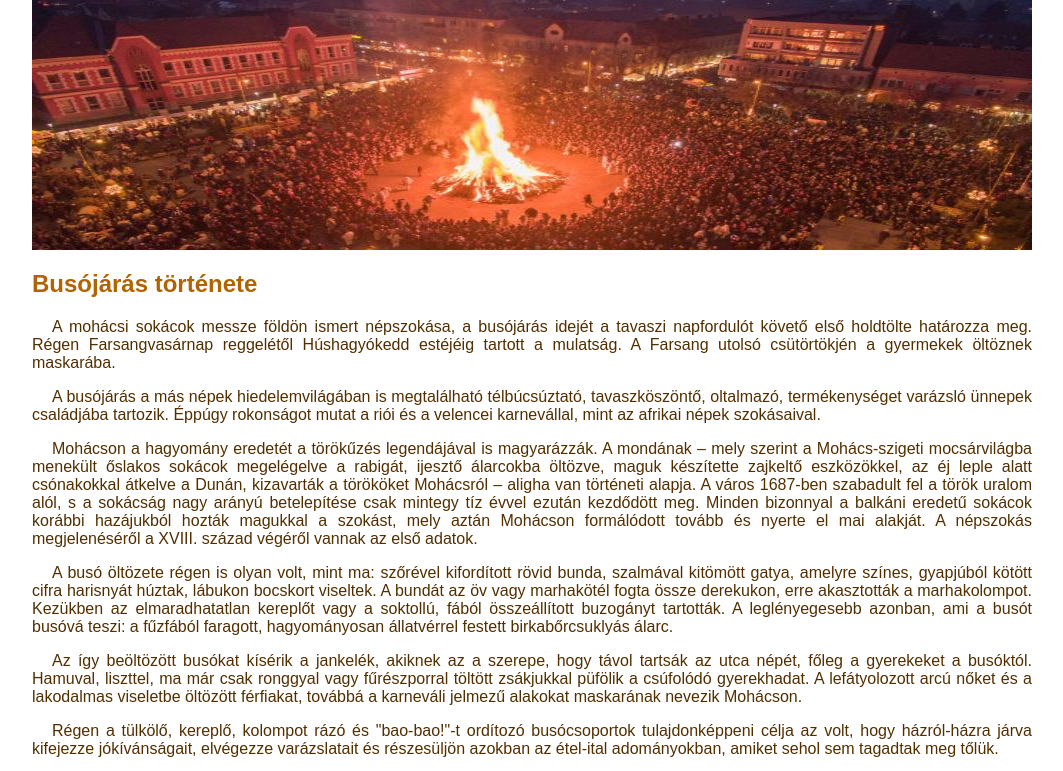
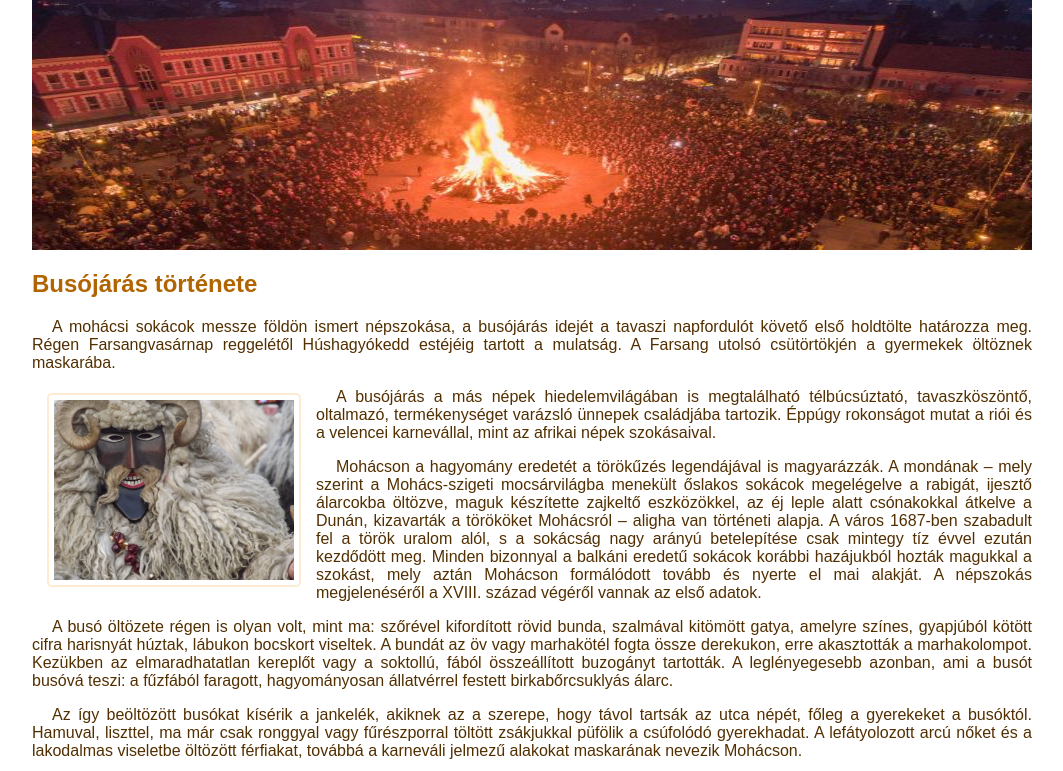
Before and after one commit to fintab24d/Busojaras, a plain HTML site: page index.html in a window 1280 px wide. Shown: the top 771 px of the page, without its empty margins (108-1171 px from the left). Drawn offline with Linux system fonts and the light colour scheme.

Commit message:
7.feladat

```diff
--- a/index.html
+++ b/index.html
@@ -16,6 +16,7 @@
         <p>A mohácsi sokácok messze földön ismert népszokása, a busójárás idejét a tavaszi napfordulót követő első
             holdtölte határozza meg. Régen Farsangvasárnap reggelétől Húshagyókedd estéjéig tartott a mulatság. A
             Farsang utolsó csütörtökjén a gyermekek öltöznek maskarába.</p>
+            <div class="balra"><img src="buso.jpg" alt="Egy busó" title="Egy busó"></div>
         <p>A busójárás a más népek hiedelemvilágában is megtalálható télbúcsúztató, tavaszköszöntő, oltalmazó,
             termékenységet varázsló ünnepek családjába tartozik. Éppúgy rokonságot mutat a riói és a velencei
             karnevállal, mint az afrikai népek szokásaival.</p>
```
